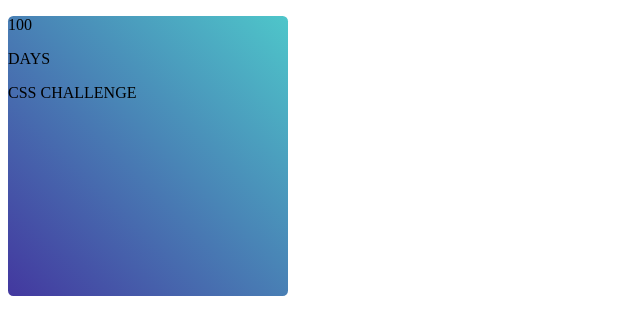
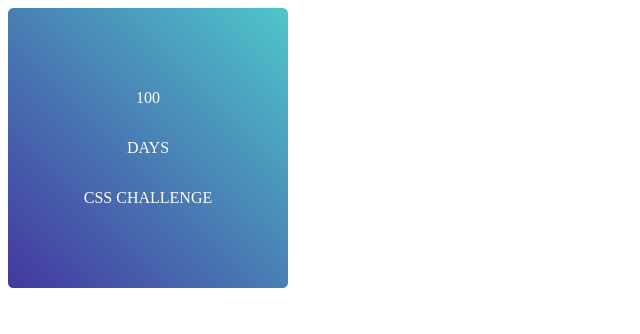
Before and after one commit to TylerDonghwi/100-CSS-Challenge, a plain HTML site: page Day 1/index.html in a window 1280 px wide. Shown: the whole page, without its empty margins (0-640 px from the left). Drawn offline with Linux system fonts and the light colour scheme.

Commit message:
aligned the texts to the center

```diff
--- a/Day 1/index.html
+++ b/Day 1/index.html
@@ -11,9 +11,9 @@
 
 <body>
     <div class="box">
-        <p>100</p>
-        <p>DAYS</p>
-        <p>CSS CHALLENGE</p>
+        <p id="100">100</p>
+        <p id="DAYS">DAYS</p>
+        <p id="CSS CHALLENGE">CSS CHALLENGE</p>
     </div>
 
 </body>
--- a/Day 1/style.css
+++ b/Day 1/style.css
@@ -4,4 +4,12 @@
     height: 17.5rem;
     border-radius: 0.33rem;
     background: linear-gradient(45deg, #43389F 0%, #4ec6ca 100%);
+    display: flex;
+    flex-direction: column;
+    justify-content: center;
+    align-items: center;
 }
+
+p {
+    color: white;
+}
```
